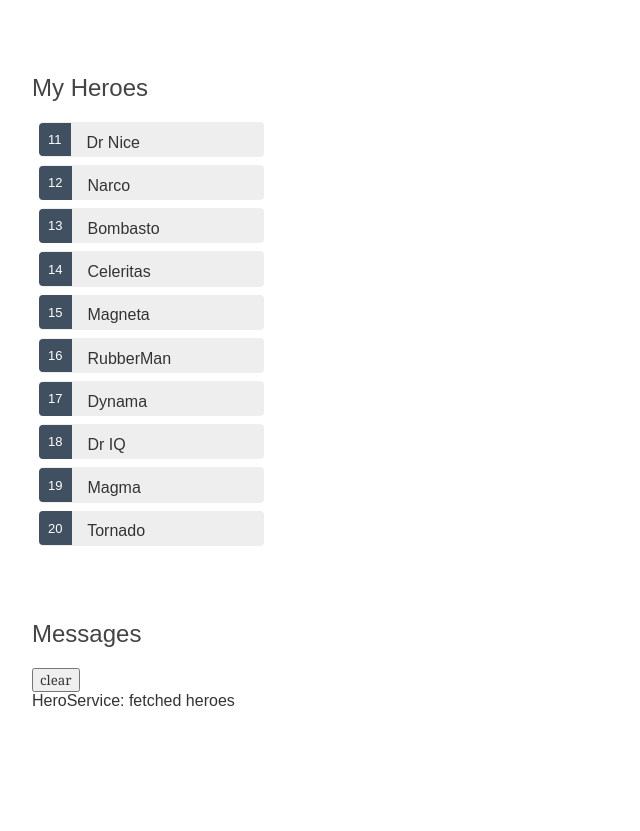
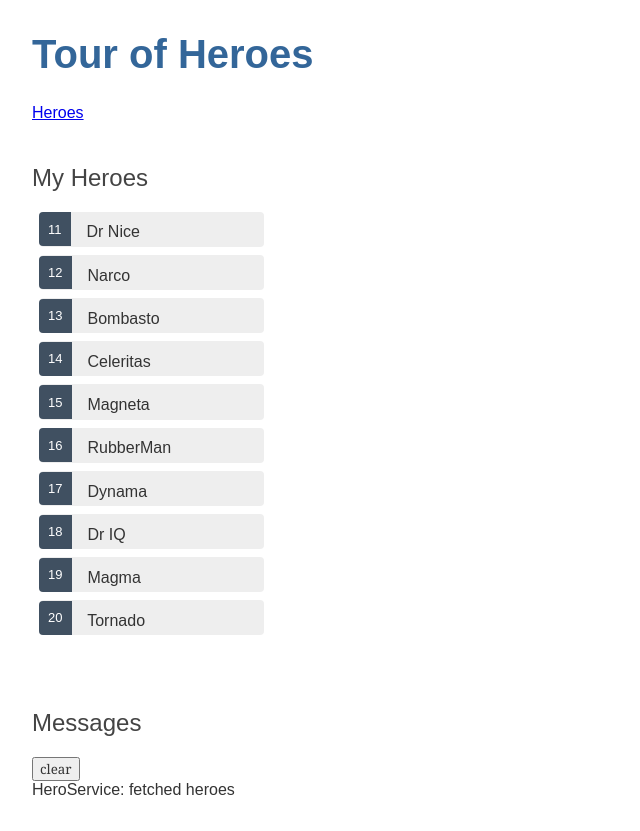
Before and after one commit to a982338665/angular, an Angular app in the folder my-app/: page /heroes in a window 1280 px wide. Shown: the whole page, without its empty margins (0-640 px from the left). Before the commit the page ends 800 px from the top, so only its background shows below. Built offline with nearby package versions, Linux system fonts and the light colour scheme.

Commit message:
添加链接路由： <nav>   <a routerLink="/heroes">Heroes</a> </nav>

```diff
--- a/my-app/src/app/app.component.html
+++ b/my-app/src/app/app.component.html
@@ -1,4 +1,7 @@
-<!--<h1>{{title}}</h1>-->
+<h1>{{title}}</h1>
+<nav>
+  <a routerLink="/heroes">Heroes</a>
+</nav>
 <!--显示app-heroes视图-->
 <!--<app-heroes></app-heroes>-->
 <!--之所以移除 <app-heroes>，是因为只有当用户导航到这里时，才需要显示 HeroesComponent。
```
